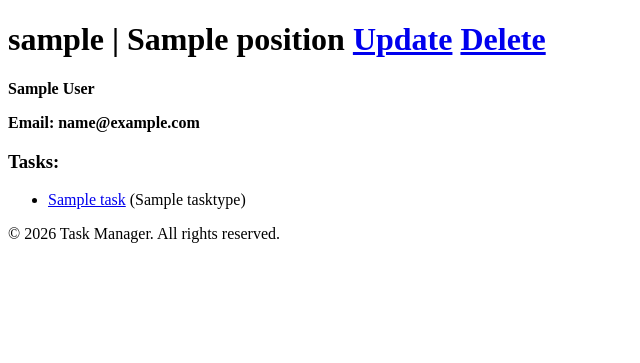
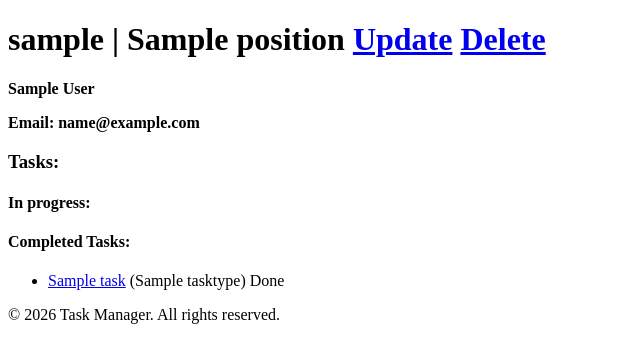
Before and after one commit to X08AT/it-company-task-manager, a Django app: page /workers/1/ in a window 1280 px wide. Shown: the part 115-478 px from the top of the page, without its empty margins (0-640 px from the left). Run offline with Django 5.2, Linux system fonts and the light colour scheme; a user stored in the database is signed in; tables that the repository leaves empty hold one stand-in row (values such as "Sample post").

Commit message:
for worker detail make in progress taks and completed tasks sections

```diff
--- a/templates/tasks/worker_detail.html
+++ b/templates/tasks/worker_detail.html
@@ -8,14 +8,28 @@
   <p><strong>{{ worker.first_name }} {{ worker.last_name }}</strong></p>
   <p><strong>Email: {{ worker.email }}</strong></p>
   <h3>Tasks:</h3>
+  <h4>In progress:</h4>
   <ul>
     {% for task in worker.tasks.all %}
-      <li>
-        <a href="{% url "tasks:task-detail" pk=task.id %}">{{ task.name }}</a>
-        ({{ task.task_type.name }})
-      </li>
-    {% empty %}
-      <li>No task assigned to this worker.</li>
+      {% if not task.is_completed %}
+        <li>
+          <a href="{% url "tasks:task-detail" pk=task.id %}">{{ task.name }}</a>
+          <span>({{ task.task_type }})</span>
+          <span>Priority: {{ task.get_priority_display }}</span>
+        </li>
+      {% endif %}
+    {% endfor %}
+  </ul>
+  <h4>Completed Tasks:</h4>
+  <ul>
+    {% for task in worker.tasks.all %}
+      {% if task.is_completed %}
+        <li>
+          <a href="{% url "tasks:task-detail" pk=task.id %}">{{ task.name }}</a>
+          <span>({{ task.task_type }})</span>
+          <span>Done</span>
+        </li>
+      {% endif %}
     {% endfor %}
   </ul>
 {% endblock %}
```
